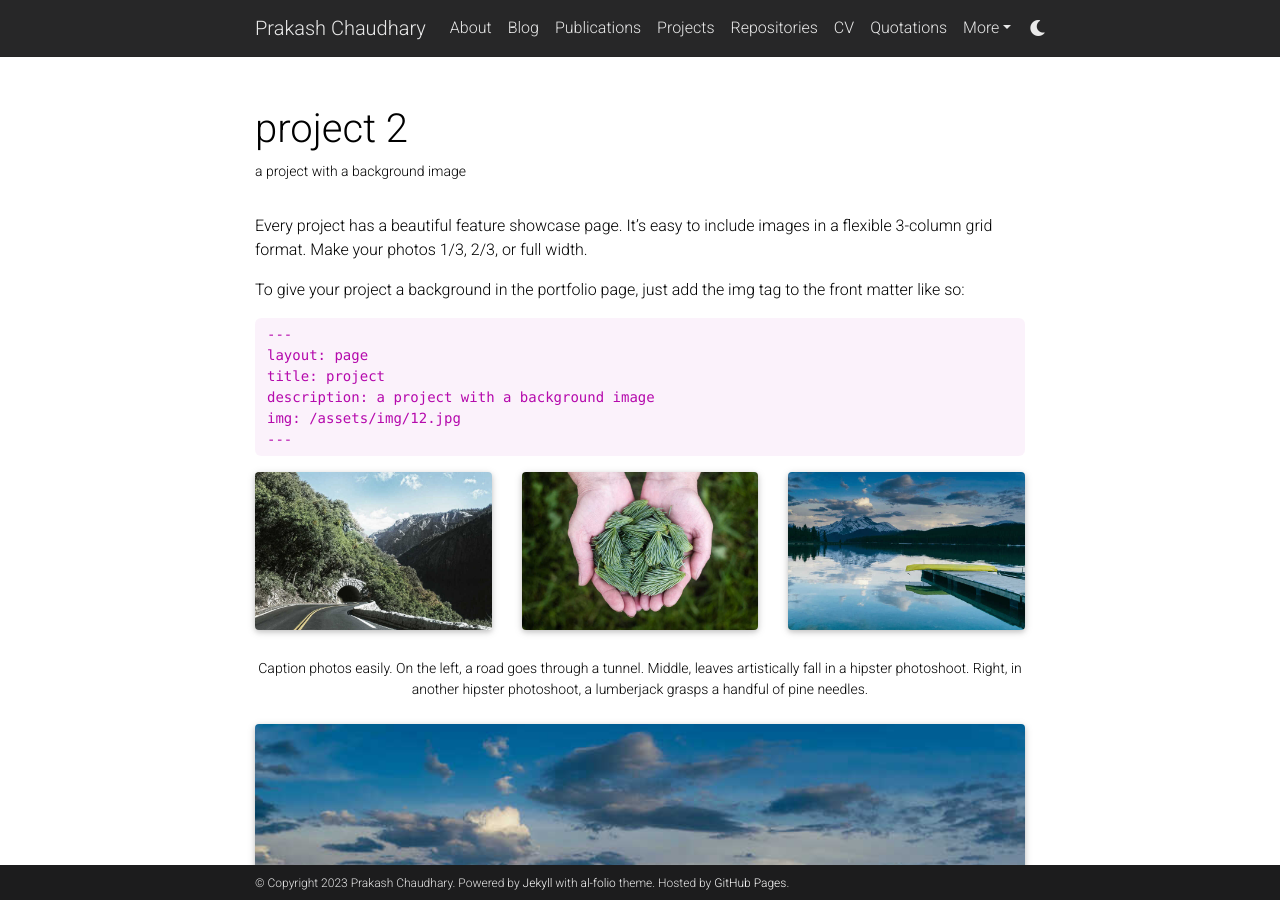
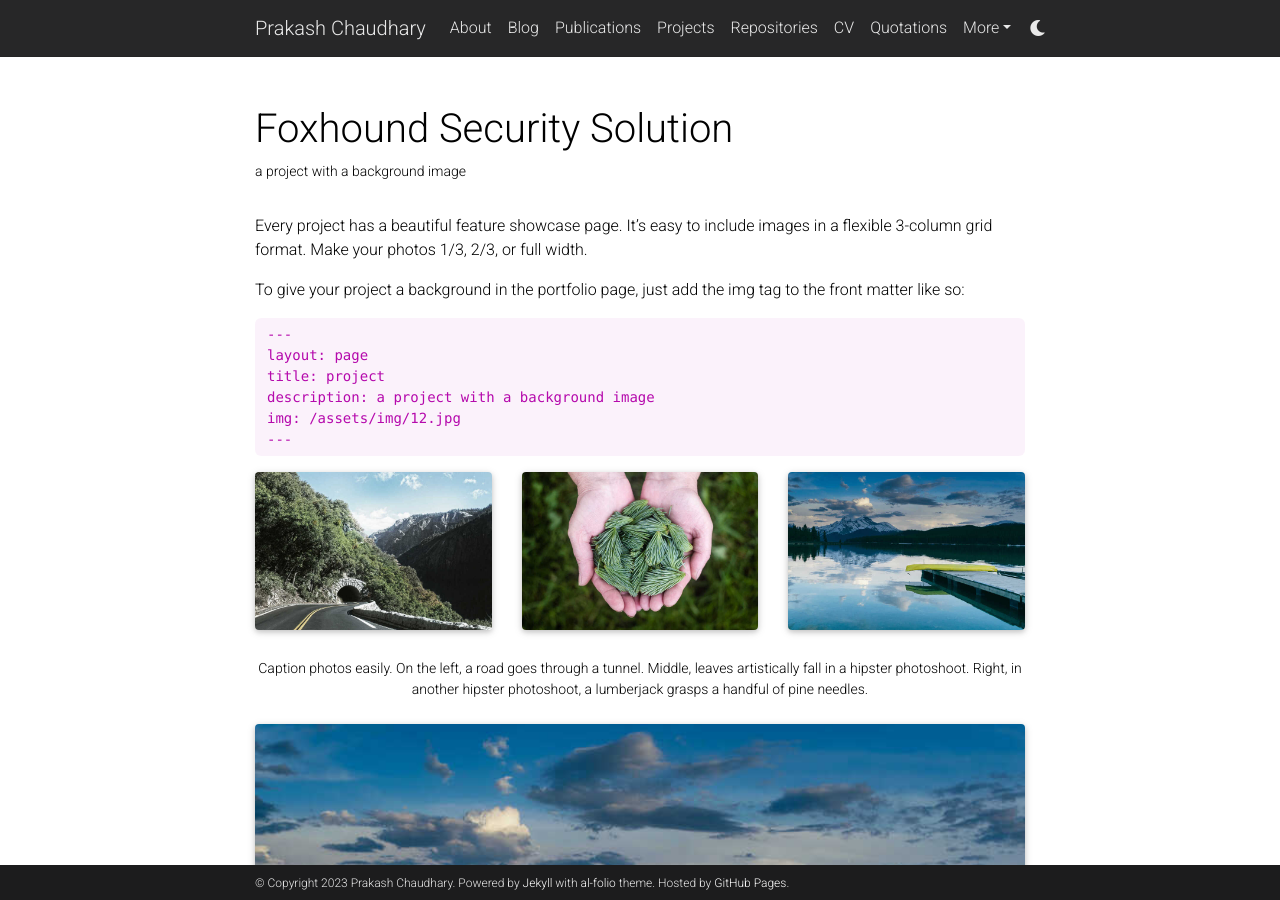
Before and after one commit to connectwithprakash/connectwithprakash.github.io, a Jekyll site: the page built from _projects/foxhound_security_solution.md, in a window 1280 px wide and 900 px high. Built offline with Jekyll 4.4.1, drawn with Linux system fonts in a browser that asks for light colours; full-size pictures stand in for the smaller copies a plugin makes; comment, search, counter and statistics services are not loaded; a style sheet for code colours, icons or effects is not loaded.

Commit message:
[Feat]: Add asset for foxhound security solutions.

```diff
--- a/_projects/2_project.md
+++ b/_projects/foxhound_security_solution.md
@@ -1,6 +1,6 @@
 ---
 layout: page
-title: project 2
+title: Foxhound Security Solution
 description: a project with a background image
 img: assets/img/3.jpg
 importance: 2
```
Also changed, not shown: assets/img/projects/foxhound_security_solution/fox.png (added).
